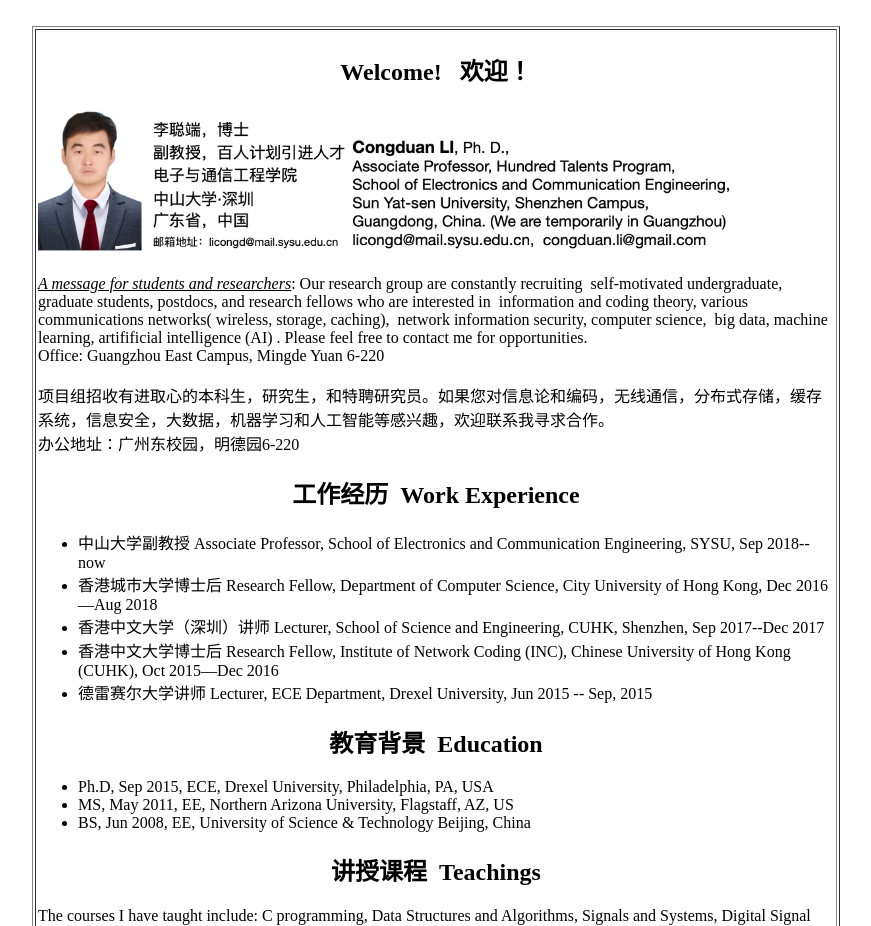
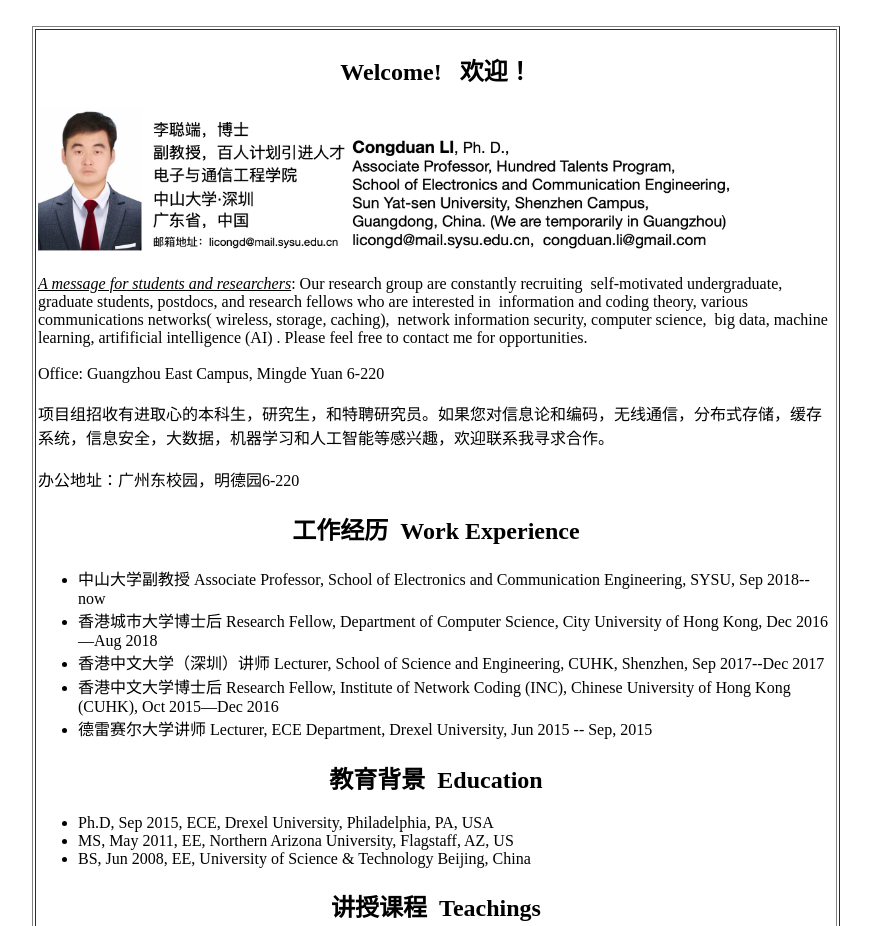
Before and after one commit to licd2017/licd2017.github.io, a plain HTML site: page index.html in a window 1280 px wide. Shown: the top 926 px of the page, without its empty margins (204-1075 px from the left). Drawn offline with Linux system fonts and the light colour scheme.

Commit message:
Initial commit

```diff
--- a/index.html
+++ b/index.html
@@ -1,5 +1,6 @@
 <!DOCTYPE html PUBLIC "-//W3C//DTD HTML 4.01//EN" "http://www.w3.org/TR/html4/strict.dtd">
 <html><head>
+
 
 
 
@@ -28,7 +29,7 @@
       <h2>Welcome!&nbsp;&nbsp; &#27426;&#36814;&#65281;<br>
 </h2>
 
-      <div style="text-align: left;"><img alt="" src="title_Eng.pdf"><img style="width: 696px; height: 146px;" alt="" src="./title_Eng.jpg"><br>
+      <div style="text-align: left;"><img alt="" src="title_Eng.pdf"><img style="width: 696px; height: 146px;" alt="" src="title_Eng.jpg"><br>
       <br>
 <span style="text-decoration: underline; font-style: italic;">A message for students and researchers</span>:
 Our research group are constantly recruiting&nbsp; self-motivated undergraduate, graduate
@@ -38,10 +39,10 @@
 caching),&nbsp; network information security,
 computer science,&nbsp; big data, machine learning, artifificial intelligence (AI) .
 Please feel free to
-contact me for opportunities.<br>
+contact me for opportunities.<br><br>
 Office: Guangzhou East Campus, Mingde Yuan 6-220<br>
       <br>
-&#39033;&#30446;&#32452;&#25307;&#25910;&#26377;&#36827;&#21462;&#24515;&#30340;&#26412;&#31185;&#29983;&#65292;&#30740;&#31350;&#29983;&#65292;&#21644;&#29305;&#32856;&#30740;&#31350;&#21592;&#12290;&#22914;&#26524;&#24744;&#23545;&#20449;&#24687;&#35770;&#21644;&#32534;&#30721;&#65292;&#26080;&#32447;&#36890;&#20449;&#65292;&#20998;&#24067;&#24335;&#23384;&#20648;&#65292;&#32531;&#23384;&#31995;&#32479;&#65292;&#20449;&#24687;&#23433;&#20840;&#65292;&#22823;&#25968;&#25454;&#65292;&#26426;&#22120;&#23398;&#20064;&#21644;&#20154;&#24037;&#26234;&#33021;&#31561;&#24863;&#20852;&#36259;&#65292;&#27426;&#36814;&#32852;&#31995;&#25105;&#23547;&#27714;&#21512;&#20316;&#12290;<br>
+&#39033;&#30446;&#32452;&#25307;&#25910;&#26377;&#36827;&#21462;&#24515;&#30340;&#26412;&#31185;&#29983;&#65292;&#30740;&#31350;&#29983;&#65292;&#21644;&#29305;&#32856;&#30740;&#31350;&#21592;&#12290;&#22914;&#26524;&#24744;&#23545;&#20449;&#24687;&#35770;&#21644;&#32534;&#30721;&#65292;&#26080;&#32447;&#36890;&#20449;&#65292;&#20998;&#24067;&#24335;&#23384;&#20648;&#65292;&#32531;&#23384;&#31995;&#32479;&#65292;&#20449;&#24687;&#23433;&#20840;&#65292;&#22823;&#25968;&#25454;&#65292;&#26426;&#22120;&#23398;&#20064;&#21644;&#20154;&#24037;&#26234;&#33021;&#31561;&#24863;&#20852;&#36259;&#65292;&#27426;&#36814;&#32852;&#31995;&#25105;&#23547;&#27714;&#21512;&#20316;&#12290;<br><br>
 &#21150;&#20844;&#22320;&#22336;&#65306;&#24191;&#24030;&#19996;&#26657;&#22253;&#65292;&#26126;&#24503;&#22253;6-220<span style="font-weight: bold;"></span>
       <div style="text-align: center;"><h2>&#24037;&#20316;&#32463;&#21382;&nbsp; Work Experience</h2>
       <div style="text-align: left;">
```
